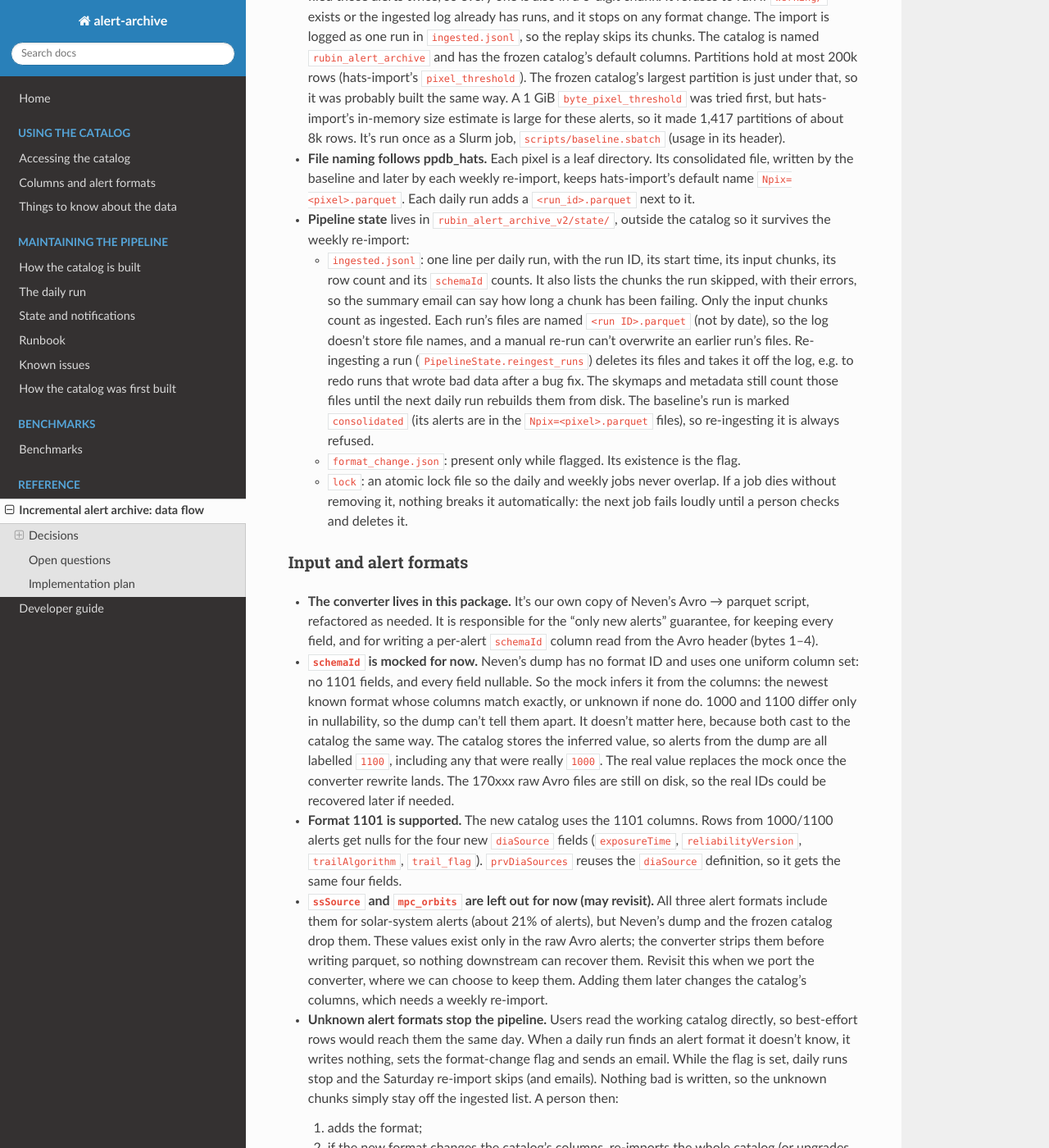
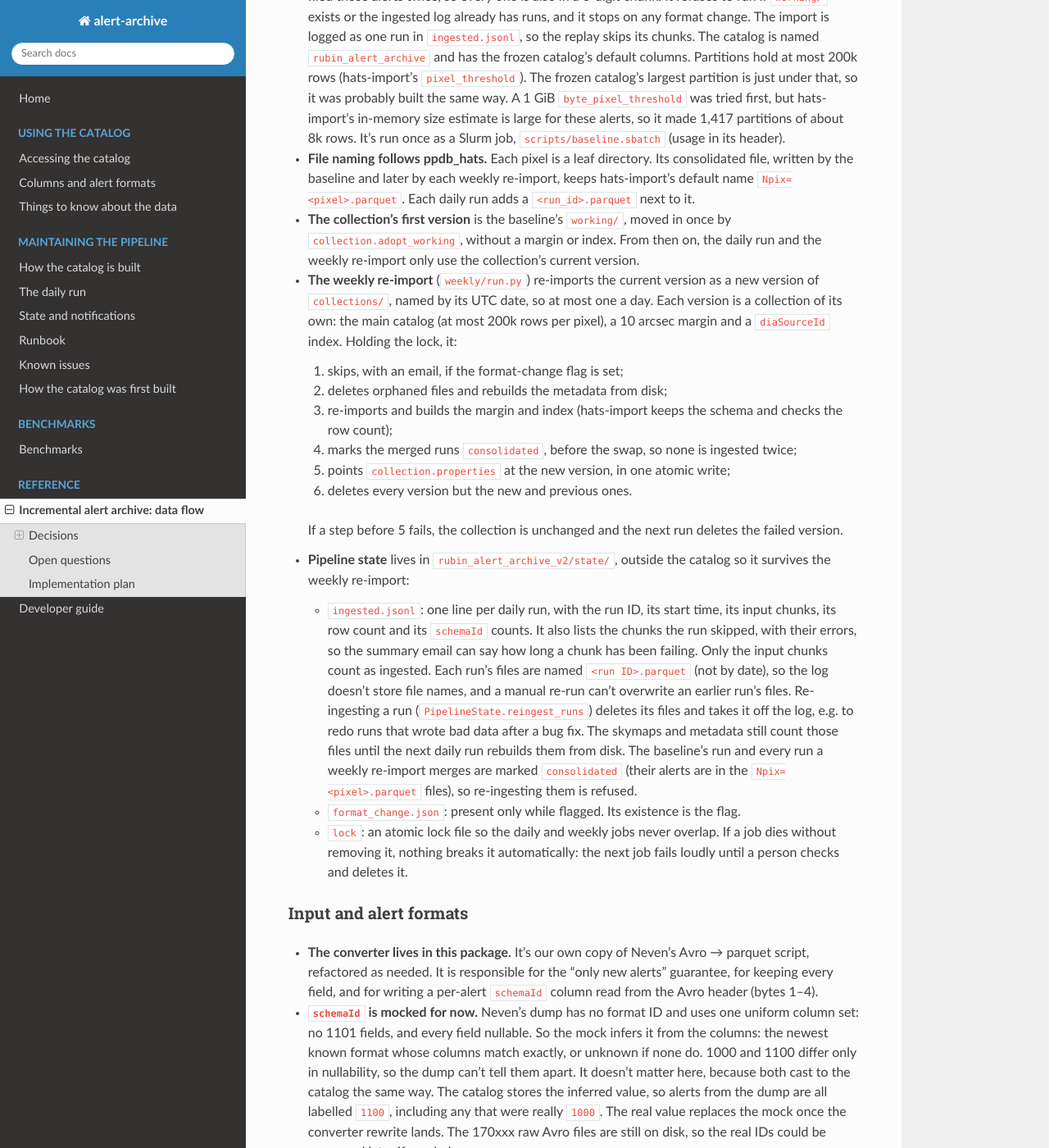
Before and after one commit to lincc-frameworks/alert-archive, a Sphinx documentation site: the page built from docs/design/incremental_data_flow.md, in a window 1280 px wide and 1400 px high, scrolled down 2062 px. Shown: the whole window at 82% size. Built offline with Sphinx 7.4.7 and the Read the Docs theme 3.1.0, drawn with Linux system fonts in a browser that asks for light colours; pages that are not in the unit, such as notebooks, are missing from menus; some of the changed text lies outside the part shown.

Commit message:
Add instructions on how to create first collection instead

````diff
--- a/docs/design/incremental_data_flow.md
+++ b/docs/design/incremental_data_flow.md
@@ -42,7 +42,7 @@ flowchart TD
     subgraph WEEKLY["Weekly re-import, Saturday (lsdb#1536)"]
         W0{"Format-change<br/>flag set?"}
         W1["Merge each leaf dir's nightly files,<br/>rebalance, rebuild margin + diaSourceId index"]
-        W2["Validate: row counts and<br/>per-object source counts"]
+        W2["hats-import validates<br/>the row count"]
         W3["Atomic promote<br/>(keep the previous version for rollback)"]
         SKIP["Skip this week + email"]
         W0 -->|no| W1 --> W2 --> W3
@@ -90,8 +90,7 @@ for this repo, red = alert-format-change handling, orange dashed = not settled y
   The frozen catalog, as rebuilt on 2026-10-20, holds exactly those
   16.5M alerts, so after the replay both catalogs should have the same alerts.
 - **Location:** `/sdf/data/rubin/shared/lsdb_commissioning/rubin_alert_archive_v2/`,
-  holding a `working/` catalog plus the published versions that lsdb#1536
-  needs for promote and rollback.
+  holding `collections/`, the collection users read and the pipeline writes to.
 - **The baseline** (`baseline.py`) imports the 263 Jun 26 chunks with 6-digit
   prefixes (10.77M alerts) into an empty `working/` with hats-import. They are
   picked by name: all of them sort before every later chunk, up to
@@ -113,6 +112,24 @@ for this repo, red = alert-format-change handling, orange dashed = not settled y
   consolidated file, written by the baseline and later by each weekly
   re-import, keeps hats-import's default name `Npix=<pixel>.parquet`. Each
   daily run adds a `<run_id>.parquet` next to it.
+- **The collection's first version** is the baseline's `working/`, moved in once
+  by `collection.adopt_working`, without a margin or index. From then on, the
+  daily run and the weekly re-import only use the collection's current version.
+- **The weekly re-import** (`weekly/run.py`) re-imports the current version as a
+  new version of `collections/`, named by its UTC date, so at most one a day.
+  Each version is a collection of its own: the main catalog (at most 200k rows
+  per pixel), a 10 arcsec margin and a `diaSourceId` index. Holding the lock, it:
+  1. skips, with an email, if the format-change flag is set;
+  2. deletes orphaned files and rebuilds the metadata from disk;
+  3. re-imports and builds the margin and index (hats-import keeps the schema
+     and checks the row count);
+  4. marks the merged runs `consolidated`, before the swap, so none is
+     ingested twice;
+  5. points `collection.properties` at the new version, in one atomic write;
+  6. deletes every version but the new and previous ones.
+
+  If a step before 5 fails, the collection is unchanged and the next run
+  deletes the failed version.
 - **Pipeline state** lives in `rubin_alert_archive_v2/state/`, outside the
   catalog so it survives the weekly re-import:
   - `ingested.jsonl`: one line per daily run, with the run ID, its start
@@ -125,9 +142,9 @@ for this repo, red = alert-format-change handling, orange dashed = not settled y
     Re-ingesting a run (`PipelineState.reingest_runs`) deletes its files and
     takes it off the log, e.g. to redo runs that wrote bad data after a bug
     fix. The skymaps and metadata still count those files until the next
-    daily run rebuilds them from disk. The baseline's run is marked
-    `consolidated` (its alerts are in the `Npix=<pixel>.parquet` files), so
-    re-ingesting it is always refused.
+    daily run rebuilds them from disk. The baseline's run and every run a
+    weekly re-import merges are marked `consolidated` (their alerts are in the
+    `Npix=<pixel>.parquet` files), so re-ingesting them is refused.
   - `format_change.json`: present only while flagged. Its existence is the flag.
   - `lock`: an atomic lock file so the daily and weekly jobs never overlap.
     If a job dies without removing it, nothing breaks it automatically: the
@@ -304,17 +321,6 @@ schedule until step 9.
 | 5 | **Increment** | `daily/increment.py` from ppdb_hats with recompute-from-disk metadata, one-schema write check, orphan-file cleanup; `config.py`, `pipeline.py` | medium |
 | 6 | **Baseline** | `baseline.py`: full import of the Jun 26 chunks into `working/` (skipping the 5-digit duplicates; 200k-row partitions), logged as one run; `scripts/baseline.sbatch` to run it; `AlertReader` always conforms to the catalog's columns; consolidated `Npix=<pixel>.parquet` names exempt from orphan cleanup | small |
 | 7 | **Daily run + replay** | `daily/run.py` (incl. stop + flag + email on an unknown format, orphan cleanup at start), `mock/replay.py`, end-to-end test (baseline → replay one night) | medium |
-| 8 | **Weekly scaffold** | `weekly/run.py`: flag check, skip and email; merge itself deferred to lsdb#1536 | small |
+| 8 | **Weekly re-import** | `weekly/run.py`, `weekly/reimport.py`, `collection.py`: re-import into a new dated version of `collections/` with margin and `diaSourceId` index, `mark_consolidated`, atomic swap, keep the previous version; `collection.adopt_working` to move `working/` in once; `scripts/weekly.sbatch` | medium |
 | 9 | **Scheduling** | cron/Slurm scripts, run against the real v2 directory | small |
 | 10 | **Converter** | Port of Neven's `import_alerts.py`: Avro → parquet, keeps all fields (incl. 1101), per-alert `schemaId` from the Avro header, only new alerts; decide on `ssSource`/`mpc_orbits`; replaces the `schemaId` mock | medium |
-
-**TODO (step 8, with the merge in lsdb#1536):** the weekly re-import should
-mark each daily run it merges as `consolidated` in the ingested log, e.g. with
-a `PipelineState.mark_consolidated(run_ids)` that rewrites the log atomically
-under the weekly lock. Once merged, a run's alerts are in the
-`Npix=<pixel>.parquet` files like the baseline's, and without the mark only the
-`FileNotFoundError` in `reingest_runs` stops a re-ingest, which
-`missing_files_ok=True` gets past. Mark the runs before the merged catalog
-replaces `working/`, not after: a run marked but not yet merged is only
-refused when it didn't need to be, while one merged but not yet marked can
-be ingested twice. Mark only the runs whose files were in the merge.
--- a/docs/pipeline/known_issues.md
+++ b/docs/pipeline/known_issues.md
@@ -7,17 +7,21 @@ Problems we know about and haven't fixed yet.
 **Pixels grow without splitting.** A daily run adds alerts to the catalog's
 existing pixels and never splits one, so busy pixels keep growing (the largest
 has over two million rows). Queries touching them get slower and use more
-memory. The weekly re-import will repartition the catalog; until it exists,
-fixing this means re-importing everything.
+memory until the next weekly re-import repartitions the catalog.
 
-**No margin catalog or `diaSourceId` index yet.** Crossmatches can miss pairs
-that straddle a pixel boundary, and looking up an alert by ID scans the whole
-catalog. The weekly re-import will build both.
+**The margin catalog and `diaSourceId` index lag behind.** The weekly re-import
+builds them, so they miss the alerts added since: crossmatches can miss pairs
+that straddle a pixel boundary, and an ID lookup doesn't find those alerts. The
+collection's first version, moved in from `working/`, has neither.
 
-**Readers can see a run in progress.** Users read `working/` while daily runs
-write to it. During a run, a query can see some of the run's files but not
+**Readers can see a run in progress.** Users read the current version while
+daily runs write to it. During a run, a query can see some of the run's files but not
 others, or metadata that doesn't match the files yet. We accepted this to keep
 the pipeline simple. Snapshots would fix it if it ever causes real problems.
+
+**The daily run still writes to `working/`.** It has to write to
+{py:func}`alert_archive.collection.current_catalog_dir` instead, starting when
+`working/` is moved into `collections/` (see [Runbook](runbook.md)).
 
 ## The converter
 
@@ -43,5 +47,5 @@ two, but has taken close to an hour
 any moment, with no chance to clean up. The next run recovers (it takes over
 the lock and redoes the killed run's chunks), but the alerts arrive a run late.
 
-**A crashed daily run sends no summary email.** Only Slurm's job email reports
-it.
+**A crashed daily run or weekly re-import sends no email of its own.** Only
+Slurm's job email reports it.
--- a/docs/pipeline/overview.md
+++ b/docs/pipeline/overview.md
@@ -10,15 +10,15 @@ flowchart LR
     conv["Converter<br/>Avro → Parquet"]
     landing[("landing/<br/>Parquet chunks")]
     daily["Daily run"]
-    working[("working/<br/>HATS catalog")]
+    current[("collections/<br/>current version")]
     users["Users<br/>public URL + USDF path"]
-    weekly["Weekly re-import<br/>(coming soon)"]
+    weekly["Weekly re-import"]
     dump[("Parquet dump<br/>(history)")]
     first["Baseline + replay<br/>(one time)"]
 
-    raw --> conv --> landing --> daily --> working --> users
-    working -.-> weekly -.-> working
-    dump -.-> first -.-> working
+    raw --> conv --> landing --> daily --> current --> users
+    current --> weekly -->|new version| current
+    dump -.-> first -.->|moved in once| current
 ```
 
 ## The stages
@@ -34,21 +34,28 @@ of up to 50,000 alerts and writes them to `landing/`. More info coming soon!
 
 **Daily run.** This finds the chunks in `landing/`
 that no run has ingested yet, checks that their alert format is one the catalog
-supports, and adds their alerts to `working/`. Each run writes one new file into
-every catalog pixel it touches and updates the catalog's metadata. See
-[The daily run](daily_run.md).
+supports, and adds their alerts to the collection's current version. Each run
+writes one new file into every catalog pixel it touches and updates the
+catalog's metadata. See [The daily run](daily_run.md).
 
-**The catalog.** `working/` is the catalog people use. It's published as
-`/sdf/data/rubin/cosmicdata/lsdb/rubin_alert_archive`, a symlink to `working/`,
-and at <http://slac.data.lsdb.io:10942/lsdb/rubin_alert_archive/>.
+**The catalog.** Users read the collection in `collections/`, published as
+`/sdf/data/rubin/cosmicdata/lsdb/rubin_alert_archive`, a symlink, and at
+<http://slac.data.lsdb.io:10942/lsdb/rubin_alert_archive/>. Its
+`collection.properties` always points at the current version, so the symlink
+never changes. The baseline and replay built `working/`, which is moved into
+`collections/` once as its first version (see [Runbook](runbook.md)). Until
+then, the symlink points to `working/`.
 
-**Weekly re-import (coming soon).** The daily runs never split a pixel, so pixels
-keep growing, and the catalog has no margin catalog or `diaSourceId` index yet.
-A weekly job will merge each pixel's daily files, repartition, and rebuild the
-margin and index.
+**Weekly re-import.** The daily runs never split a pixel, and the margin and
+`diaSourceId` index don't cover their alerts. Once a week, `scripts/weekly.sbatch`
+re-imports the current version, repartitioned and with a margin and index, as a
+new version named by its UTC date, and makes it current. The previous version is
+kept and opens on its own, e.g. `lsdb.open_catalog(".../collections/20261031")`.
+See {py:mod}`alert_archive.weekly.run`.
 
-**Scheduling (coming soon).** For now, the daily run is started by hand with
-`sbatch scripts/daily.sbatch`. A cron job will start it every day.
+**Scheduling (coming soon).** For now, the daily and weekly runs are started by
+hand, with `sbatch scripts/daily.sbatch` and `sbatch scripts/weekly.sbatch`.
+Cron jobs will start them.
 
 **Baseline and replay (one time).** The catalog was started from Neven's
 Parquet dump of the archive, until alerts stopped flowing in mid-July 2026
@@ -71,11 +78,18 @@ rubin_alert_archive_v2/
 │   ├── ingested.jsonl                        one line per run: its chunks and alert counts
 │   ├── format_change.json                    only while the format-change flag is set
 │   └── lock                                  only while a run is in progress
-└── working/                                  the HATS catalog
-    ├── hats.properties, partition_info.csv, skymap.fits, ...
-    └── dataset/Norder=<k>/Dir=<d>/Npix=<pixel>/
-        ├── Npix=<pixel>.parquet              alerts from last weekly consolidation
-        └── 20261102T225212Z.parquet          alerts from one daily run, named by its run ID
+└── collections/                              the HATS collection users read
+    ├── collection.properties                 points into the current version
+    ├── 20261031/                             the previous version
+    └── 20261107/                             the current version
+        ├── collection.properties
+        ├── rubin_alert_archive_20261107/     the main catalog, which the daily runs write to
+        │   ├── hats.properties, partition_info.csv, ...
+        │   └── dataset/Norder=<k>/Dir=<d>/Npix=<pixel>/
+        │       ├── Npix=<pixel>.parquet      alerts from the re-import
+        │       └── 20261108T225212Z.parquet  alerts from one daily run, named by its run ID
+        ├── rubin_alert_archive_20261107_10arcs/
+        └── rubin_alert_archive_20261107_diaSourceId/
 ```
 
 Note that `state/` sits next to the catalog and not inside it. [State and notifications](state_and_notifications.md)
@@ -96,9 +110,12 @@ until we're fully confident in the live catalog.
 | {py:mod}`alert_archive.state` | The ingested log, the format-change flag and the lock |
 | {py:mod}`alert_archive.notify` | The emails each run sends |
 | {py:mod}`alert_archive.config` | Paths, Dask settings and hats-import settings, with defaults for S3DF |
+| {py:mod}`alert_archive.weekly.run` | The weekly re-import, from the lock to making the new version current |
+| {py:mod}`alert_archive.weekly.reimport` | Re-imports the catalog as a new version with a margin and an index |
+| {py:mod}`alert_archive.collection` | Finds the current catalog, makes a version current, deletes old ones, and moves `working/` in once |
 | {py:mod}`alert_archive.baseline` | The one-time baseline import |
 | {py:mod}`alert_archive.mock.replay` | The one-time replay of the Parquet dump |
 
 The Slurm scripts that run them are in `scripts/`: `daily.sbatch`,
-`baseline.sbatch` and `replay.sbatch`. For why the pipeline is built this way,
-see the [design doc](../design/incremental_data_flow.md).
+`weekly.sbatch`, `baseline.sbatch` and `replay.sbatch`. For why the pipeline is
+built this way, see the [design doc](../design/incremental_data_flow.md).
--- a/docs/pipeline/runbook.md
+++ b/docs/pipeline/runbook.md
@@ -59,8 +59,8 @@ rm $ROOT/state/lock
 ## The format-change flag is set
 
 Both the email that set it and `state/format_change.json` say what changed. Daily
-runs stop until you clear the flag, and nothing from the new chunks has been
-written, so there's nothing to undo.
+runs stop, and the weekly re-import skips, until you clear the flag. Nothing from
+the new chunks has been written, so there's nothing to undo.
 
 1. Teach the catalog the new format: add its schema to
    `src/alert_archive/schemas/` and update {py:mod}`alert_archive.schema`.
@@ -73,7 +73,8 @@ written, so there's nothing to undo.
    rm $ROOT/state/format_change.json
    ```
 
-The next daily run ingests the chunks that were waiting.
+The next daily run ingests the chunks that were waiting. If a weekly re-import
+was skipped meanwhile, start it again with `sbatch scripts/weekly.sbatch`.
 
 ## Chunks keep getting skipped
 
@@ -83,6 +84,45 @@ until someone renames or removes it. For a chunk whose footer can't be read,
 the file is probably damaged or still being written: ask whoever runs the
 converter to rewrite it. The next run picks it up.
 
+## Moving `working/` into `collections/` (once)
+
+The catalog the baseline and replay built, `working/`, becomes the collection's
+first version, without a margin or index until the next weekly re-import. Daily
+runs fail between the two steps, so do both before the next one:
+
+1. Switch the daily run to write to
+   {py:func}`alert_archive.collection.current_catalog_dir` instead of `working/`
+   (see [Known issues](known_issues.md)).
+2. Move `working/` in and repoint the symlink:
+
+   ```bash
+   python -c "
+   from alert_archive.collection import adopt_working
+   from alert_archive.config import PathConfig
+   print(adopt_working(PathConfig(root='$ROOT')))
+   "
+   ln -sfn $ROOT/collections /sdf/data/rubin/cosmicdata/lsdb/rubin_alert_archive
+   ```
+
+`adopt_working` takes the pipeline lock, so it fails rather than move `working/`
+under a running job, and it refuses to run if the collection already has a version.
+
+## The weekly re-import failed
+
+Slurm emails you, and the job's log, `alert-archive-weekly.log` in the directory
+it was submitted from, says why. Users see no change:
+`collections/collection.properties` still points at the previous version,
+unless the job failed in its very last step, deleting old versions. Fix the
+cause and run it again:
+
+```bash
+sbatch scripts/weekly.sbatch
+```
+
+It first deletes what the failed run left behind, so retrying the same day is
+fine. If it refuses because the current version is already today's, today's
+re-import succeeded. A killed job may also have left the lock behind (see above).
+
 ## A run wrote bad data
 
 If you've fixed a bug and want to redo some runs, take them off the log. This
@@ -91,11 +131,15 @@ chunks again:
 
 ```bash
 python -c "
+from alert_archive.collection import current_catalog_dir
+from alert_archive.config import PathConfig
 from alert_archive.state import PipelineState
-PipelineState('$ROOT/state').reingest_runs('$ROOT/working', ['<run_id>', ...])
+catalog_dir = current_catalog_dir(PathConfig(root='$ROOT'))
+PipelineState('$ROOT/state').reingest_runs(catalog_dir, ['<run_id>', ...])
 "
 ```
 
 It refuses runs whose alerts are in consolidated `Npix=<pixel>.parquet` files,
-such as the baseline import, since their alerts can't be deleted separately.
+such as the baseline import and every run a weekly re-import has merged, since
+their alerts can't be deleted separately.
 The catalog's metadata counts the deleted files until the next run rebuilds it.
--- a/docs/pipeline/state_and_notifications.md
+++ b/docs/pipeline/state_and_notifications.md
@@ -24,7 +24,7 @@ what's new. A real entry, with its chunk list shortened:
 | `num_rows` | How many alerts it wrote. |
 | `schema_id_counts` | Alerts per alert format, e.g. `1101`. |
 | `skipped` | Chunks it couldn't read, with the error. The next run retries them. |
-| `consolidated` | True if the run's alerts are in the consolidated `Npix=<pixel>.parquet` files rather than files of their own, as for the baseline import. |
+| `consolidated` | True if the run's alerts are in the consolidated `Npix=<pixel>.parquet` files rather than files of their own: the baseline import, and every run a weekly re-import has merged. |
 
 A run is added to the log only after its files are written, and the log is
 always replaced in one step, so a crash never leaves a half-written line. If a
@@ -36,10 +36,10 @@ deletes its files and ingests them again.
 The flag is set when this file exists. A run sets it when it finds alerts the
 catalog can't take as they are: an alert format ID it doesn't know, or fields
 that would have to be dropped, converted to another type, or emptied to fit the
-catalog's columns. From then on every daily run stops
-without ingesting anything until a person deletes it. The file records when
-the flag was first set, and each run that hit a format change since, with what
-changed:
+catalog's columns. From then on every daily run stops without ingesting
+anything, and the weekly re-import skips, until a person deletes it. The file
+records when the flag was first set, and each run that hit a format change
+since, with what changed:
 
 ```json
 {
@@ -81,6 +81,7 @@ but needs a look, or ❌ if it had problems.
 | `⚠️ daily <run_id>: stale lock taken over` | A killed job had left the lock behind. The run went ahead, and the email names the killed job. |
 | `❌ daily <run_id>: FORMAT CHANGE` | The run found a new alert format, ingested nothing and set the flag. |
 | `❌ daily: not run, format-change flag set since <time>` | The flag was already set, so the run did nothing. |
+| `❌ weekly: skipped, format-change flag set since <time>` | The flag was set, so the weekly re-import was skipped. Run it again once the flag is cleared. |
 
 If a run hits more than one of these, the subject lists them all and uses the
 most serious mark.
````
Also changed, not shown: other parts of docs/design/incremental_data_flow.md (+1 -1 lines), docs/pipeline/first_build.md (+8 -7 lines), 5 other files.
